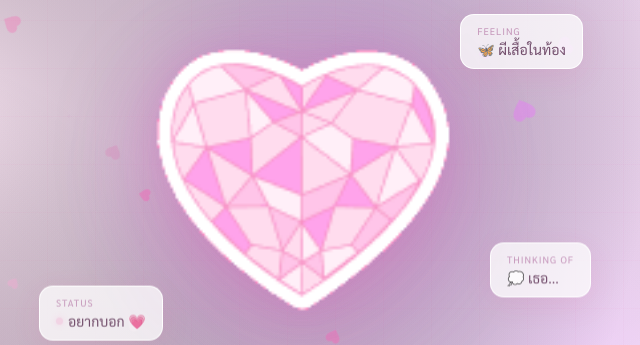
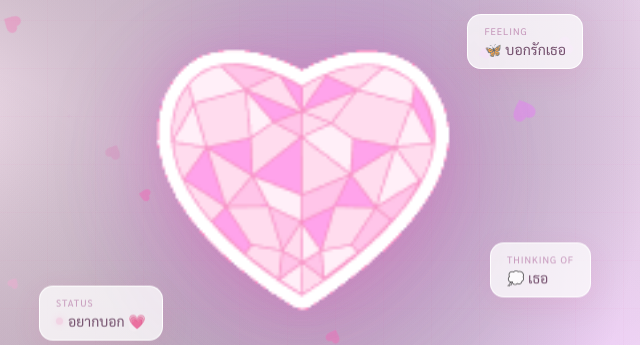
Before and after one commit to kendekdue2548/babe, a plain HTML site: page index.html in a window 1280 px wide. Shown: the part 220-565 px from the top of the page, 625-1265 px from the left. Drawn offline with Linux system fonts and the light colour scheme; animation ran at ten frames a second.

Commit message:
Update index.html

```diff
--- a/index.html
+++ b/index.html
@@ -308,13 +308,13 @@ html,body{width:100%;height:100%;overflow:hidden;cursor:none;user-select:none;
       <!-- Badge 1 -->
       <div class="badge b1">
         <div class="badge-lbl">Feeling</div>
-        <div class="badge-val">🦋 ผีเสื้อในท้อง</div>
+        <div class="badge-val">🦋 บอกรักเธอ </div>
       </div>
 
       <!-- Badge 2 -->
       <div class="badge b2">
         <div class="badge-lbl">Thinking of</div>
-        <div class="badge-val">💭 เธอ...</div>
+        <div class="badge-val">💭 เธอ</div>
       </div>
 
       <!-- Badge 3 -->
```
